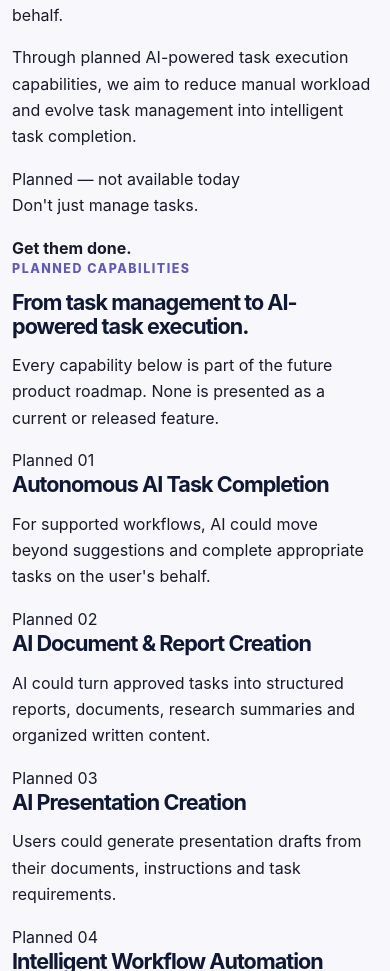
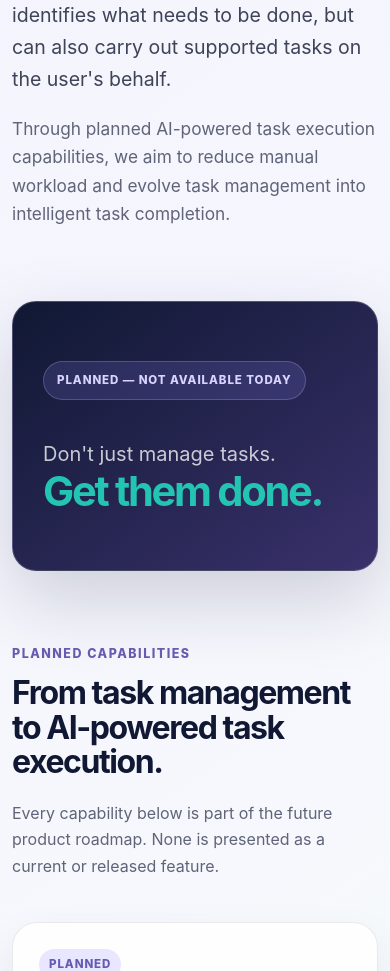
Before and after one commit to alperatav/atav-tasks-website, a plain HTML site: page index.html in a window 390 px wide. Shown: the part 11029-12000 px from the top of the page. Drawn offline with Linux system fonts and the light colour scheme.

Commit message:
Style future AI roadmap section

```diff
--- a/styles.css
+++ b/styles.css
@@ -158,6 +158,33 @@ blockquote { margin: 34px 0; padding: 24px 26px; border-left: 4px solid var(--pu
 .flow-future small { color: #c7c0ff; }
 .flow-line { width: 2px; height: 28px; margin: 0 auto; background: linear-gradient(var(--turquoise), var(--purple)); }
 
+.future-section { position: relative; overflow: hidden; background: linear-gradient(145deg, #f4f3ff 0%, #f7fbfb 52%, #eaf9f6 100%); }
+.future-section::before { content: ""; position: absolute; width: 520px; height: 520px; top: -250px; right: -170px; border-radius: 50%; background: radial-gradient(circle, rgba(101,92,177,.14), transparent 68%); pointer-events: none; }
+.future-intro { display: grid; grid-template-columns: 1.15fr .85fr; gap: 80px; align-items: center; }
+.future-copy { max-width: 680px; }
+.future-copy > p:not(.eyebrow) { color: var(--muted); font-size: 1.08rem; }
+.future-lead { color: #3e4357 !important; font-size: 1.22rem !important; }
+.future-statement { min-height: 330px; padding: 42px; display: flex; flex-direction: column; justify-content: center; border: 1px solid rgba(255,255,255,.18); border-radius: var(--radius-lg); color: rgba(255,255,255,.76); background: linear-gradient(145deg, var(--navy), #39316b); box-shadow: var(--shadow); }
+.future-statement p { margin: 38px 0 0; font-size: 1.25rem; }
+.future-statement strong { color: var(--turquoise); font-size: clamp(2.6rem, 5vw, 4.9rem); line-height: .98; letter-spacing: -.055em; }
+.planned-badge, .roadmap-status { width: max-content; display: inline-flex; align-items: center; border-radius: 999px; font-size: .72rem; font-weight: 850; letter-spacing: .08em; text-transform: uppercase; }
+.planned-badge { padding: 9px 13px; color: #d8d3ff; background: rgba(148,135,255,.16); border: 1px solid rgba(199,192,255,.24); }
+.roadmap-heading { margin: 110px 0 36px; display: grid; grid-template-columns: 1fr .72fr; gap: 70px; align-items: end; }
+.roadmap-heading h3 { max-width: 700px; margin-bottom: 0; font-size: clamp(2rem, 3.8vw, 3.4rem); }
+.roadmap-heading > p { margin-bottom: 7px; color: var(--muted); }
+.roadmap-grid { display: grid; grid-template-columns: repeat(3, 1fr); gap: 18px; }
+.roadmap-card { min-height: 340px; padding: 30px; position: relative; display: flex; flex-direction: column; border: 1px solid rgba(24,26,42,.09); border-radius: 25px; background: rgba(255,255,255,.82); box-shadow: 0 18px 45px rgba(26,29,60,.07); }
+.roadmap-card h3 { margin-top: auto; font-size: 1.55rem; }
+.roadmap-card p { margin-bottom: 0; color: var(--muted); }
+.roadmap-status { padding: 6px 10px; color: var(--purple); background: var(--purple-soft); }
+.roadmap-icon { margin: 24px 0 44px; color: rgba(101,92,177,.42); font-size: 2.2rem; font-weight: 900; letter-spacing: -.05em; }
+.future-bridge { margin-top: 38px; padding: 30px 34px; display: grid; grid-template-columns: 1fr 80px 1.35fr; gap: 25px; align-items: center; border-radius: 24px; color: rgba(255,255,255,.72); background: var(--navy); }
+.future-bridge div { display: grid; gap: 5px; }
+.future-bridge small { color: var(--turquoise); font-weight: 800; text-transform: uppercase; letter-spacing: .08em; }
+.future-bridge strong { color: var(--white); font-size: 1.08rem; line-height: 1.4; }
+.future-bridge > span { height: 2px; background: linear-gradient(90deg, var(--turquoise), var(--purple)); }
+.future-signoff { margin: 32px 0 0; color: var(--navy); text-align: center; font-size: clamp(1.7rem, 3vw, 2.5rem); font-weight: 850; letter-spacing: -.04em; }
+
 .analysis-showcase { background: #eefaf8; }
 .showcase-layout { display: grid; grid-template-columns: 380px 1fr; gap: 110px; align-items: center; }
 .showcase-phone { width: 300px; background: var(--navy); box-shadow: var(--shadow); }
@@ -204,11 +231,13 @@ blockquote { margin: 34px 0; padding: 24px 26px; border-left: 4px solid var(--pu
   .hero-lead, .hero-note { margin-inline: auto; }
   .hero-visual { width: min(100%, 620px); margin-inline: auto; }
   .steps-grid { grid-template-columns: repeat(2, 1fr); }
-  .feature-row, .feature-row-reverse, .gmail-layout, .vision-layout, .showcase-layout { grid-template-columns: 1fr; gap: 55px; }
+  .feature-row, .feature-row-reverse, .gmail-layout, .vision-layout, .showcase-layout, .future-intro { grid-template-columns: 1fr; gap: 55px; }
   .feature-row-reverse .feature-copy, .feature-row-reverse .product-phone { grid-column: auto; grid-row: auto; }
   .feature-row { margin-top: 100px; }
   .feature-copy { margin-inline: auto; }
   .gmail-copy, .vision-copy, .showcase-copy { max-width: 720px; }
+  .roadmap-grid { grid-template-columns: repeat(2, 1fr); }
+  .roadmap-heading { grid-template-columns: 1fr; gap: 20px; }
   .product-phone, .gmail-phone, .showcase-phone { width: 300px; }
   .founder-card { grid-template-columns: auto 1fr; }
   .founder-card .button { grid-column: 1 / -1; }
@@ -246,6 +275,12 @@ blockquote { margin: 34px 0; padding: 24px 26px; border-left: 4px solid var(--pu
   .audience-card { min-height: 350px; padding: 28px; }
   .audience-label { margin-bottom: 52px; }
   .vision-flow { padding: 16px; }
+  .future-statement { min-height: 270px; padding: 30px; }
+  .roadmap-grid { grid-template-columns: 1fr; }
+  .roadmap-card { min-height: 300px; padding: 26px; }
+  .roadmap-heading { margin-top: 75px; }
+  .future-bridge { padding: 25px; grid-template-columns: 1fr; }
+  .future-bridge > span { width: 100%; }
   .founder-card { padding: 28px; grid-template-columns: 1fr; }
   .founder-monogram { width: 82px; height: 82px; border-radius: 22px; }
   .closing { padding-block: 85px 95px; }
```
